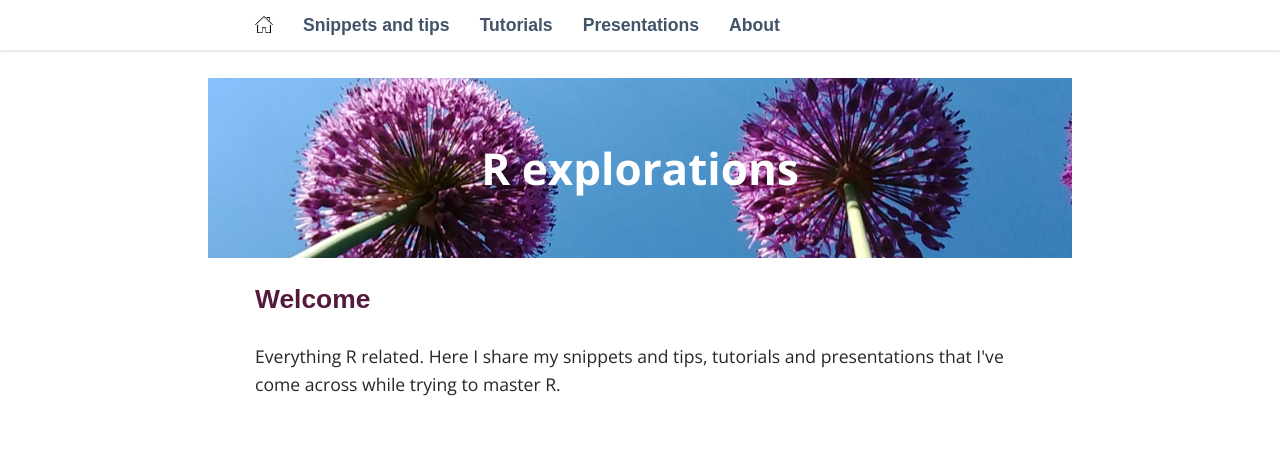
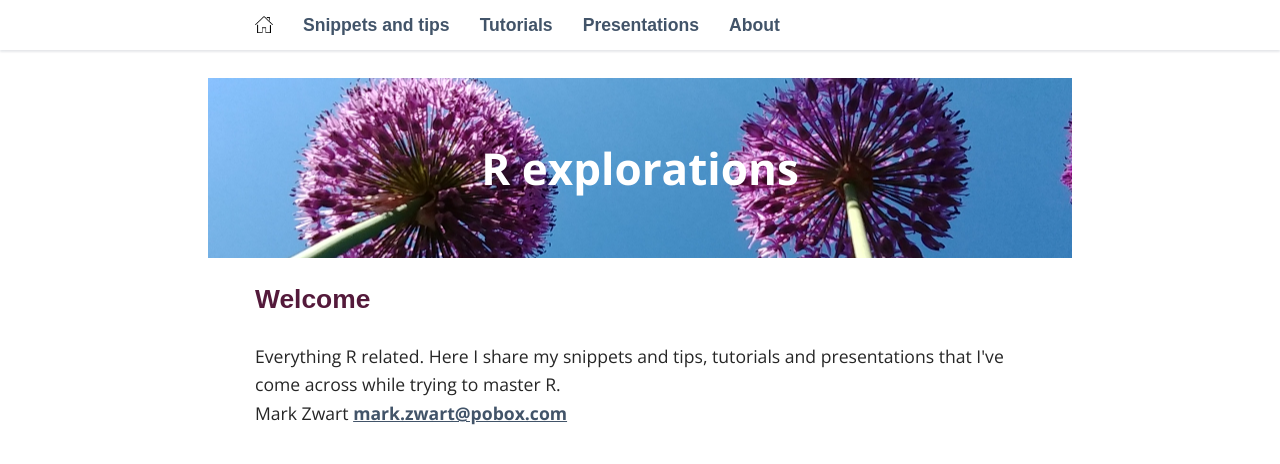
Before and after one commit to mark-me/mark-me.github.io, a Jekyll site: the page built from index.html, in a window 1280 px wide. Shown: the top 464 px of the page. Built offline with Jekyll 4.4.1, drawn with Linux system fonts in a browser that asks for light colours; some web fonts are replaced.

Commit message:
Update footer.html

```diff
--- a/_includes/footer.html
+++ b/_includes/footer.html
@@ -1,7 +1,8 @@
 <footer class="site-footer">
 
   <div class="wrapper">
-
+    Mark Zwart
+    <a href="mailto:{{ site.email }}">{{ site.email }}</a></li>
   </div>
 
 </footer>
```
